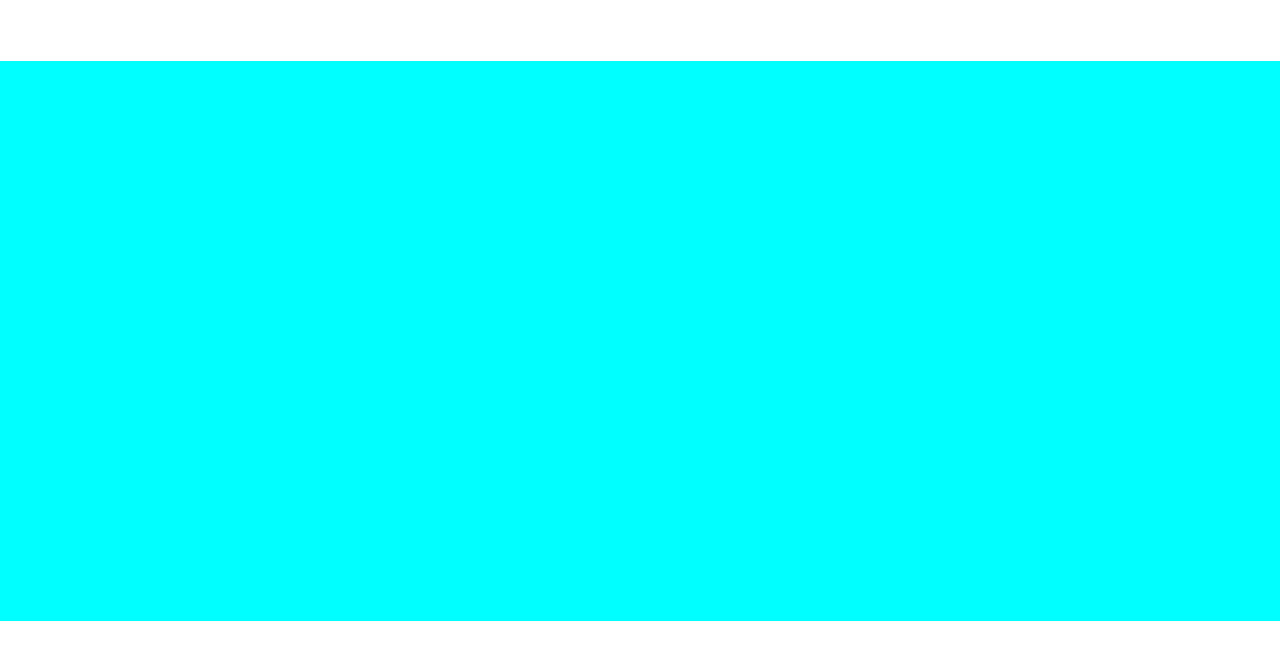
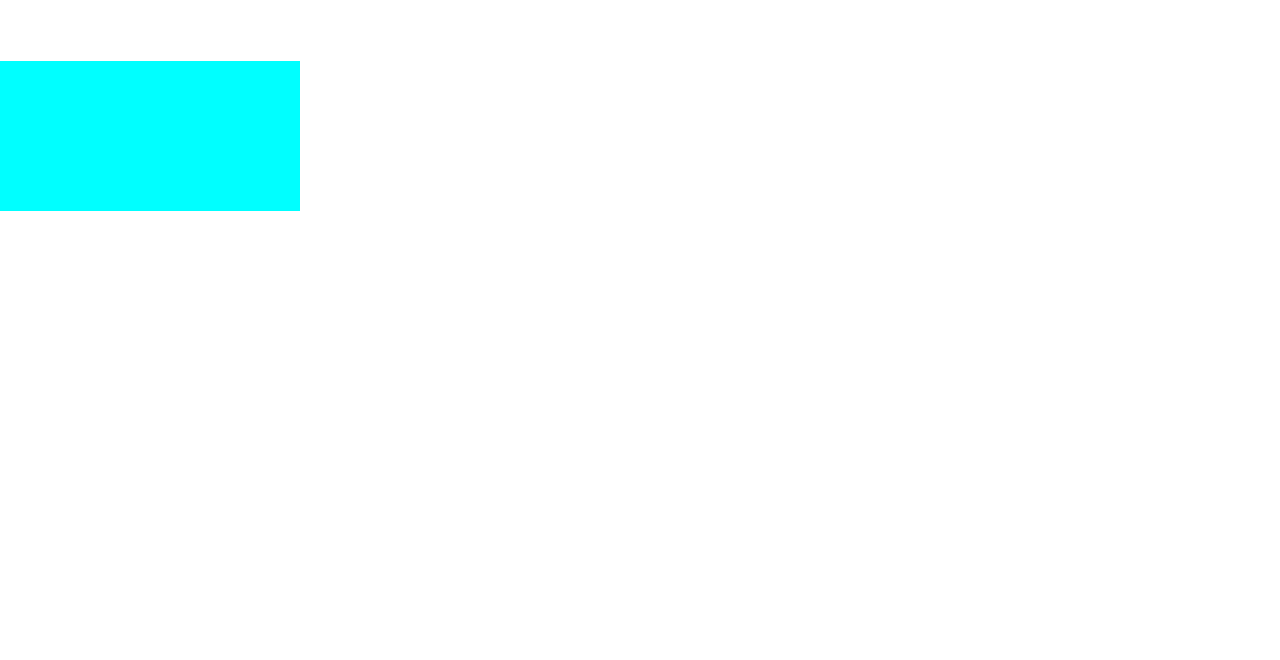
Before and after one commit to Sharm-Dev/javascript-bubbles, a plain HTML site: page index.html in a window 1280 px wide. Shown: the part 40-700 px from the top of the page. Drawn offline with Linux system fonts and the light colour scheme.

Commit message:
commented out height and width on the canvas

```diff
--- a/style.css
+++ b/style.css
@@ -4,8 +4,8 @@
 }
 
 #canvas{
-    width: 100VW;
-    height: 70VH;
+    /* width: 100VW;
+    height: 70VH; */
     background-color: aqua;
     margin-top: 4rem;
 }
```
